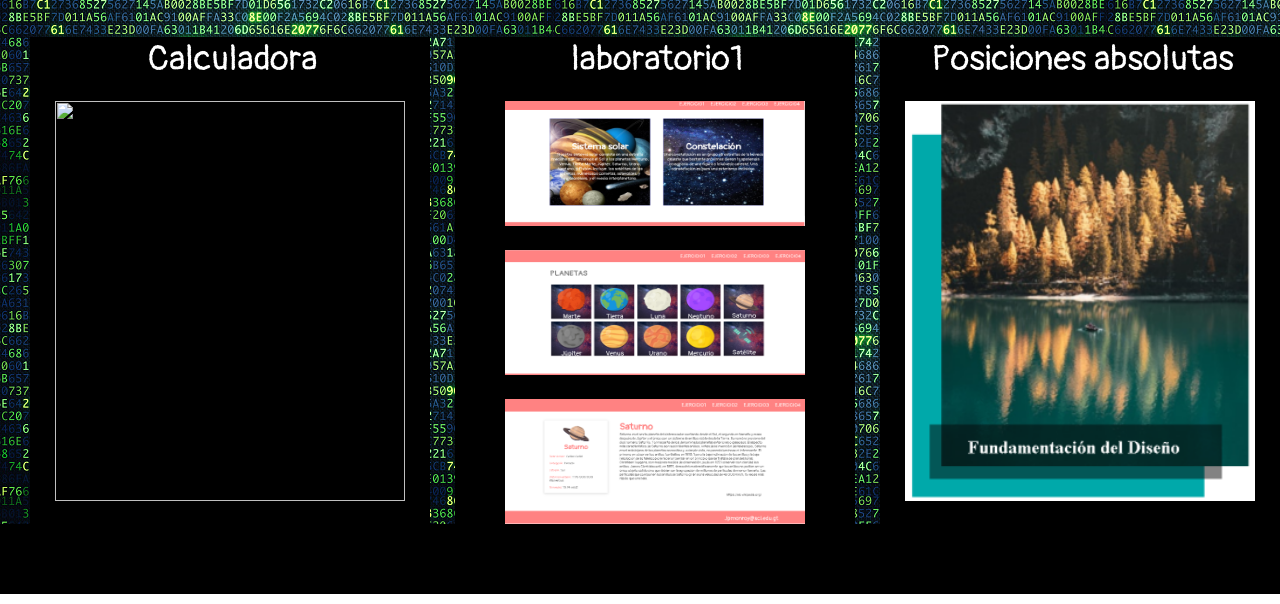
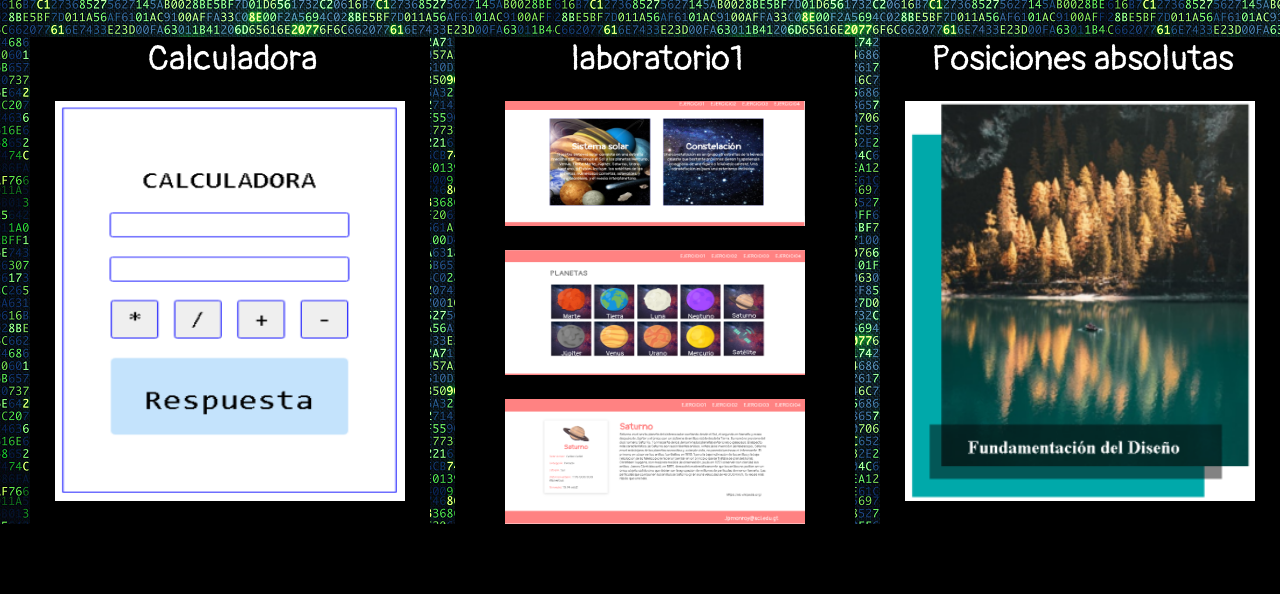
Before and after one commit to JPmonroy/port_compu, a plain HTML site: page index2.html in a window 1280 px wide. Shown: the part 196-800 px from the top of the page. Drawn offline with Linux system fonts and the light colour scheme.

Commit message:
se modifico el index para poner imagenes

```diff
--- a/index2.html
+++ b/index2.html
@@ -35,7 +35,7 @@
            <h4>En estas sección encontraras mis proyectos realizados por mi </h4>
                 <div class="ct1">
                 <p1>Calculadora </p1>
-                    <img class="Calculadora" src="img/calculadora.png">
+                    <img class="Calculadora" src="img/calculadora2.png">
                     <a href="https://jpmonroy.github.io/lab2/"></a>
                 </div>
                 <div class="ct2">
```
